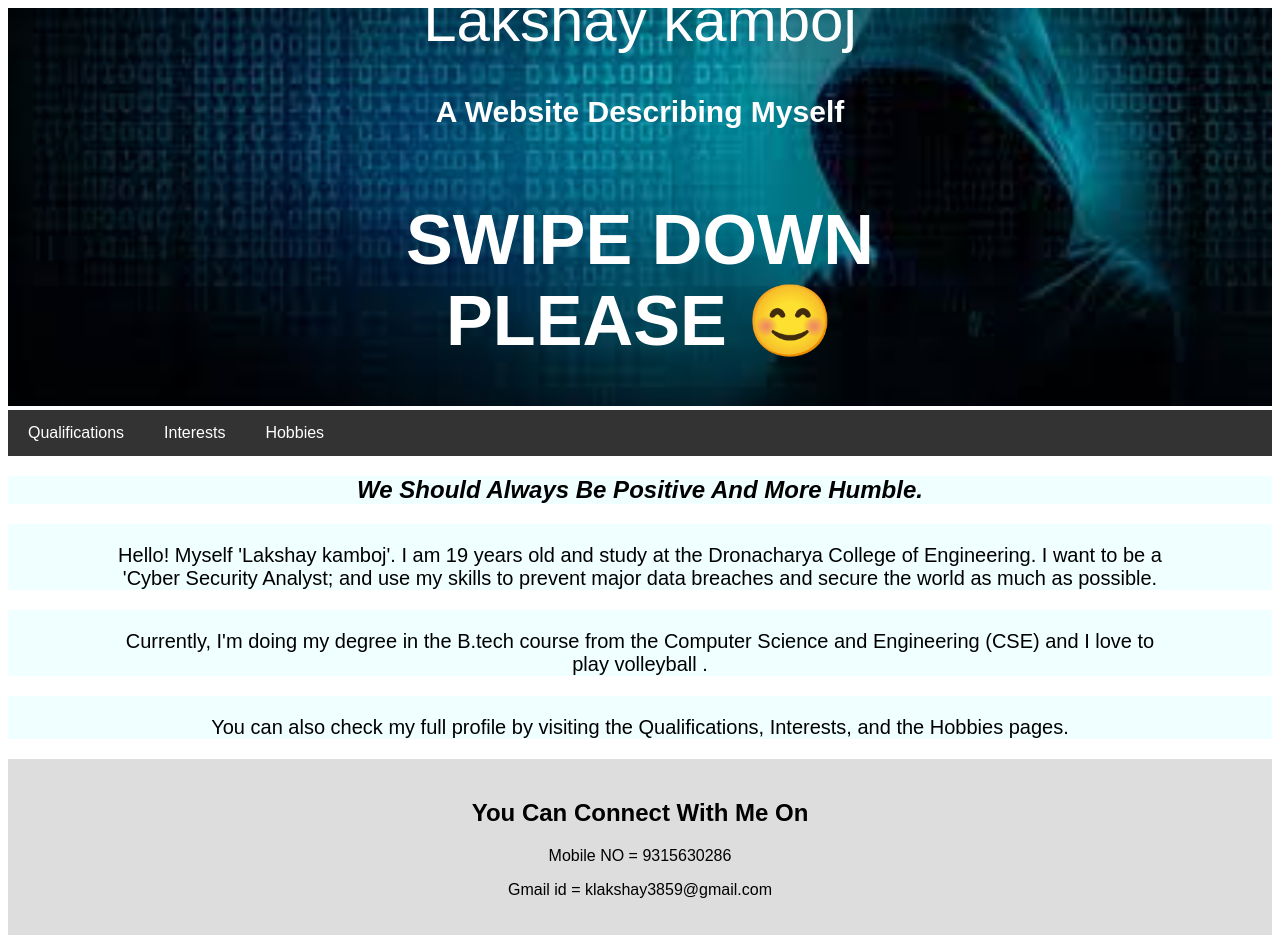
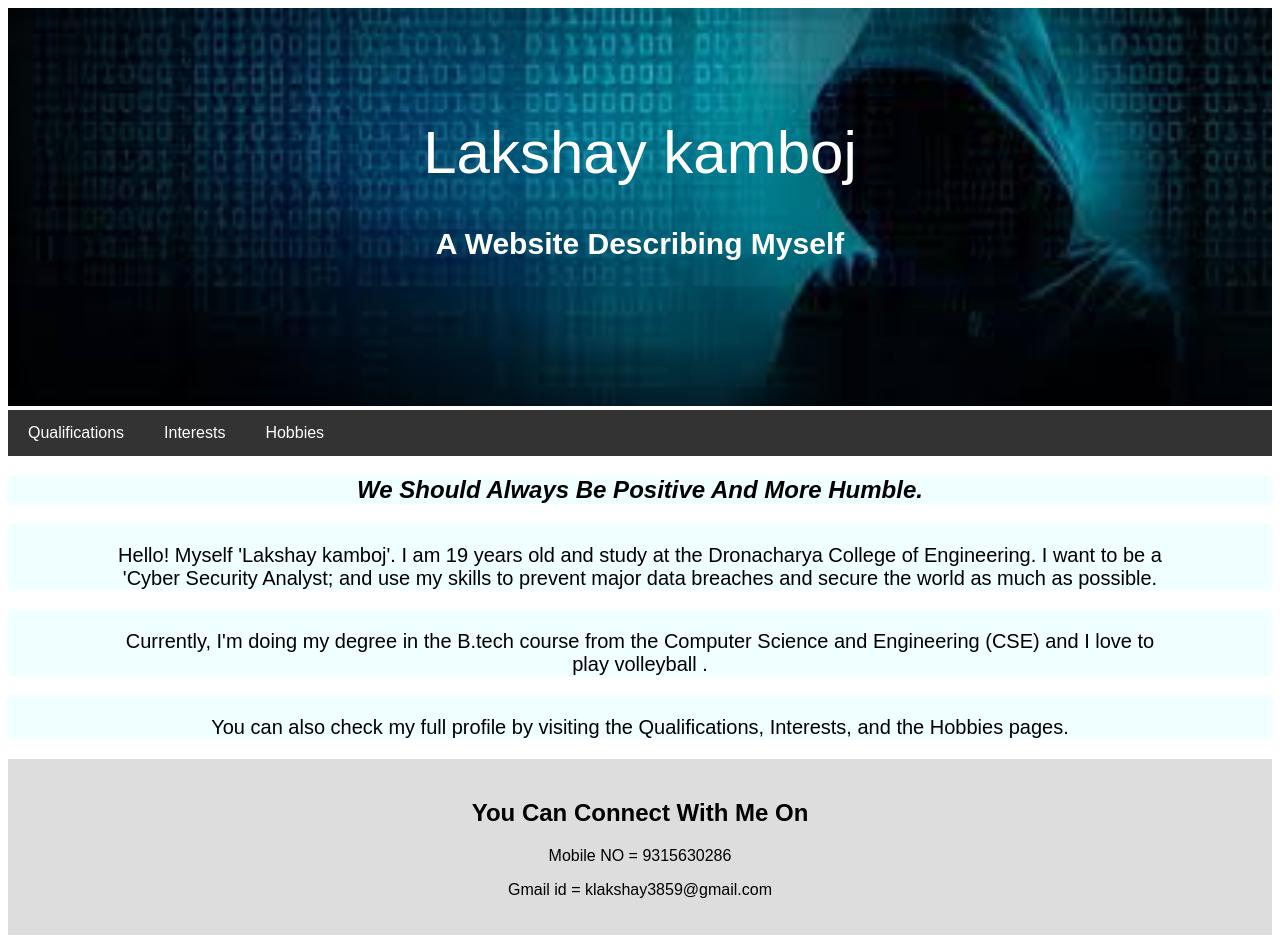
Before and after one commit to Lakshay-3859/mywebsite, a plain HTML site: page index.html in a window 1280 px wide. Drawn offline with Linux system fonts and the light colour scheme.

Commit message:
Update index.html

```diff
--- a/index.html
+++ b/index.html
@@ -12,7 +12,7 @@
             <img src="./pictures/img2.jpg" style="width:100%">
             <div class="centered">Lakshay kamboj
                 <h4>A Website Describing Myself</h4>
-                <h3>SWIPE DOWN PLEASE 😊</h3>
+
             </div>
         </div>
 
```
